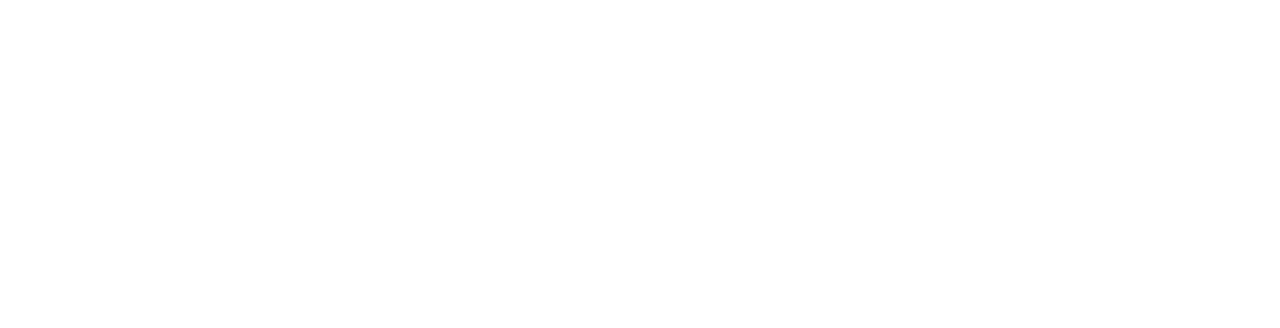
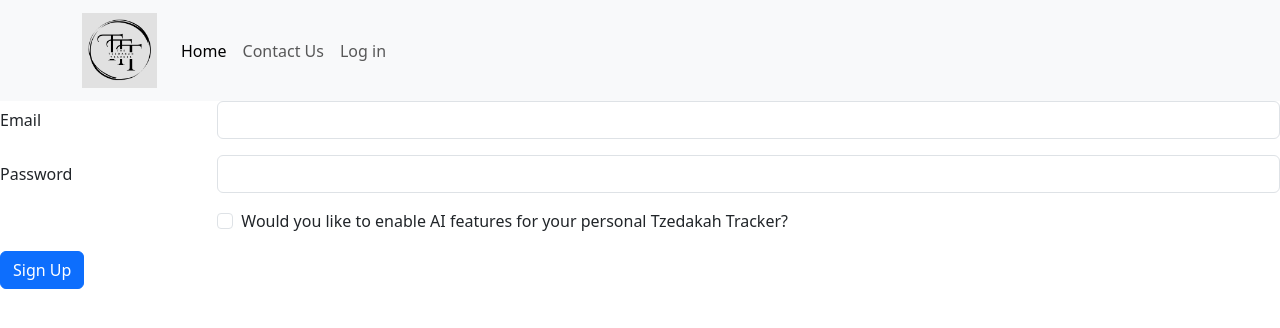
Before and after one commit to TheTzedakahTracker/TTT, a React (Create React App) app: page /SignUp in a window 1280 px wide. Shown: the top 328 px of the page. Built offline with nearby package versions, Linux system fonts and the light colour scheme.

Commit message:
navBar and login/signUp created

```diff
--- a/package.json
+++ b/package.json
@@ -6,8 +6,11 @@
     "@testing-library/jest-dom": "^5.17.0",
     "@testing-library/react": "^13.4.0",
     "@testing-library/user-event": "^13.5.0",
+    "bootstrap": "^5.3.3",
     "react": "^18.3.1",
     "react-dom": "^18.3.1",
+    "react-router": "^6.26.1",
+    "react-router-dom": "^6.26.1",
     "react-scripts": "5.0.1",
     "web-vitals": "^2.1.4"
   },
--- a/src/App.js
+++ b/src/App.js
@@ -1,7 +1,16 @@
-import './App.css';
+import { BrowserRouter as Router, Routes, Route } from "react-router-dom";
+import LogIn from './LogIn';
+import SignUp from './SignUp';
 
 function App() {
-
+    return (
+        <Router>
+          <Routes>
+            <Route path='/LogIn' element={<LogIn/>} />
+            <Route path='/SignUp' element={<SignUp/>} />
+          </Routes>
+        </Router>
+      )
 }
 
 export default App;
--- /dev/null
+++ b/src/LogIn.js
@@ -0,0 +1,30 @@
+function LogIn() {
+    return (<>
+    <div class="mb-3">
+        <label for="exampleFormControlInput1" class="form-label">Email address</label>
+        <input type="email" class="form-control" id="exampleFormControlInput1" placeholder="name@example.com"/>
+    </div>
+    <div class="row g-3 align-items-center">
+        <div class="col-auto">
+            <label for="inputPassword6" class="col-form-label">Password</label>
+        </div>
+        <div class="col-auto">
+            <input type="password" id="inputPassword6" class="form-control" aria-describedby="passwordHelpInline"/>
+        </div>
+        <div class="col-auto">
+            <span id="passwordHelpInline" class="form-text">
+            Must be 8-20 characters long.
+            </span>
+        </div>
+    </div>
+    <div class="col-auto">
+        <button type="submit" class="btn btn-primary mb-3">LOG IN</button>
+        </div>
+        <div>
+            <p>If you are not a TTT user, please sign up <a href='/SignUp'>here</a>.</p>
+
+        </div>
+      </>  )
+}
+
+export default LogIn;
--- /dev/null
+++ b/src/NavBar.js
@@ -0,0 +1,32 @@
+import ttt from './ttt.jpeg'
+
+function NavBar() {
+    return (
+        <nav class="navbar navbar-expand-lg bg-body-tertiary">
+            <div class="container">
+                <a class="navbar-brand" href="pass">
+                <img src={ttt} alt="TTT" width="75" height="75"/>
+                </a>
+                <button class="navbar-toggler" type="button" data-bs-toggle="collapse" data-bs-target="#navbarNav" aria-controls="navbarNav" aria-expanded="false" aria-label="Toggle navigation">
+                <span class="navbar-toggler-icon"></span>
+                </button>
+                <div class="collapse navbar-collapse" id="navbarNav">
+                <ul class="navbar-nav">
+                    <li class="nav-item">
+                    <a class="nav-link active" aria-current="page" href="pass">Home</a>
+                    </li>
+                    <li class="nav-item">
+                    <a class="nav-link" href="pass">Contact Us</a>
+                    </li>
+                    <li class="nav-item">
+                    <a class="nav-link" href='/LogIn'>Log in</a>
+                    </li>
+                </ul>
+                </div>
+            </div>
+        </nav>
+
+    )
+}
+
+export default NavBar;
--- /dev/null
+++ b/src/SignUp.js
@@ -0,0 +1,30 @@
+function SignUp() {
+    return (<>
+    <form>
+    <div class="row mb-3">
+        <label for="inputEmail3" class="col-sm-2 col-form-label">Email</label>
+        <div class="col-sm-10">
+            <input type="email" class="form-control" id="inputEmail3"/>
+        </div>
+    </div>
+    <div class="row mb-3">
+        <label for="inputPassword3" class="col-sm-2 col-form-label">Password</label>
+        <div class="col-sm-10">
+            <input type="password" class="form-control" id="inputPassword3"/>
+        </div>
+    </div>
+    <div class="row mb-3">
+        <div class="col-sm-10 offset-sm-2">
+            <div class="form-check">
+                <input class="form-check-input" type="checkbox" id="gridCheck1"/>
+                <label class="form-check-label" for="gridCheck1">
+                Would you like to enable AI features for your personal Tzedakah Tracker?
+                </label>
+            </div>
+        </div>
+    </div>
+    <button type="submit" class="btn btn-primary">Sign Up</button>
+</form>
+   </> )
+}
+export default SignUp;
--- a/src/index.js
+++ b/src/index.js
@@ -3,10 +3,13 @@
 import './index.css';
 import App from './App';
 import reportWebVitals from './reportWebVitals';
+import NavBar from './NavBar';
+import 'bootstrap/dist/css/bootstrap.min.css';
 
 const root = ReactDOM.createRoot(document.getElementById('root'));
 root.render(
   <React.StrictMode>
+    <NavBar />
     <App />
   </React.StrictMode>
 );
```
Also changed, not shown: src/ttt.jpeg (added), 1 other file (tests, documents, lock files or other folders).
